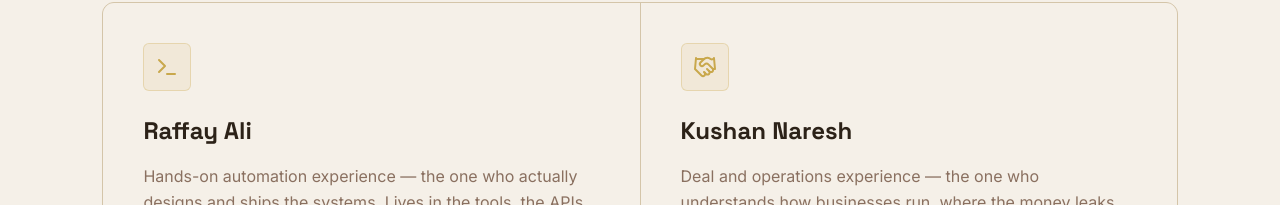
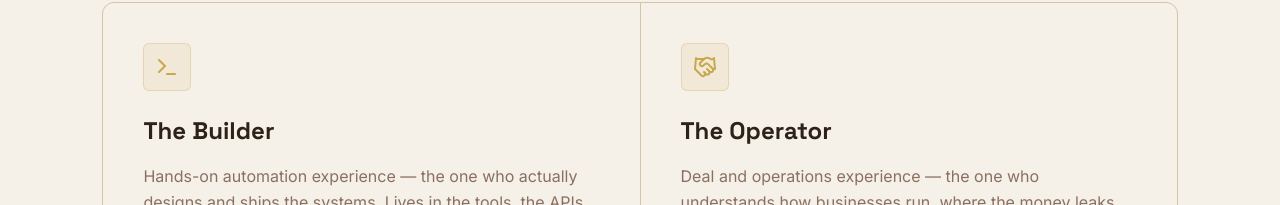
Before and after one commit to raffayrkade/rkade-website, a React (Vite) app in the folder rkade-website/: page /about in a window 1280 px wide. Shown: the part 655-860 px from the top of the page. Built offline with nearby package versions, Linux system fonts and the light colour scheme.

Commit message:
Revert "Update founder names on About page, fix README hosting reference"
This reverts commit 385937331d8f99407544efa95212a3dc5cac3237.

```diff
--- a/rkade-website/src/pages/About.jsx
+++ b/rkade-website/src/pages/About.jsx
@@ -10,12 +10,12 @@ const VAULT_IMG = 'https://media.base44.com/images/public/6a51e4127f3378ab464394
 const founders = [
   {
     icon: Terminal,
-    role: 'Raffay Ali',
+    role: 'The Builder',
     text: 'Hands-on automation experience — the one who actually designs and ships the systems. Lives in the tools, the APIs, and the edge cases, and has built working automation before selling it to anyone.',
   },
   {
     icon: Handshake,
-    role: 'Kushan Naresh',
+    role: 'The Operator',
     text: 'Deal and operations experience — the one who understands how businesses run, where the money leaks, and how to turn a messy process into something worth automating. Translates business problems into systems.',
   },
 ];
```
Also changed, not shown: 1 other file (tests, documents, lock files or other folders).
